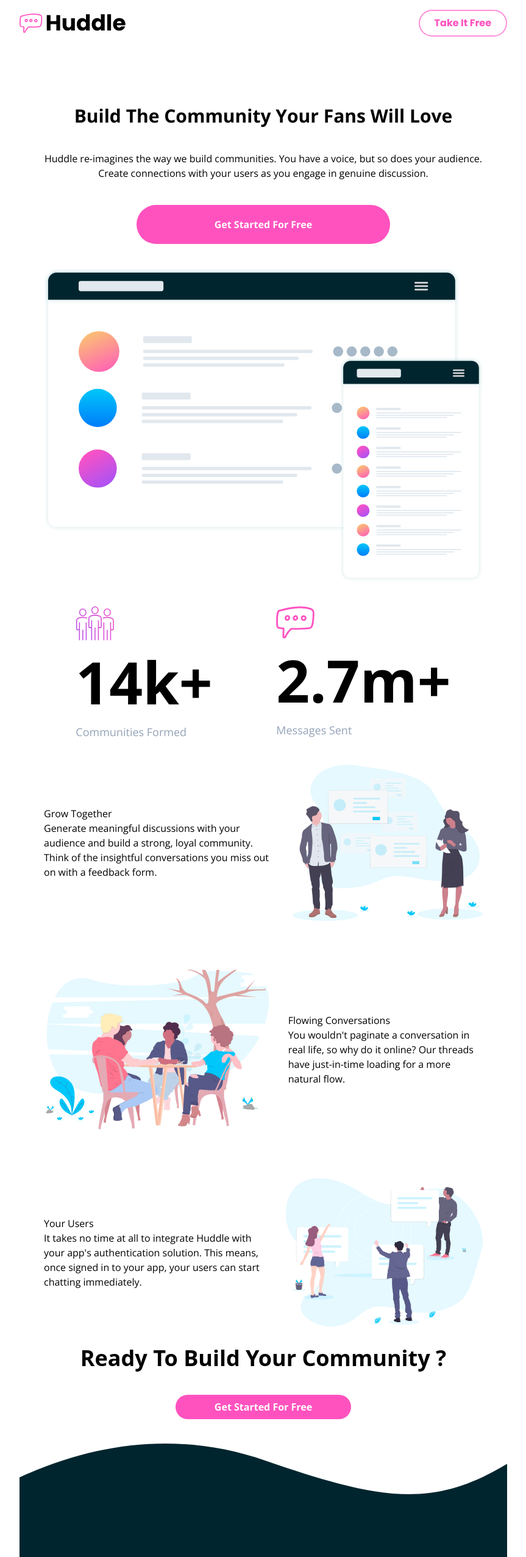
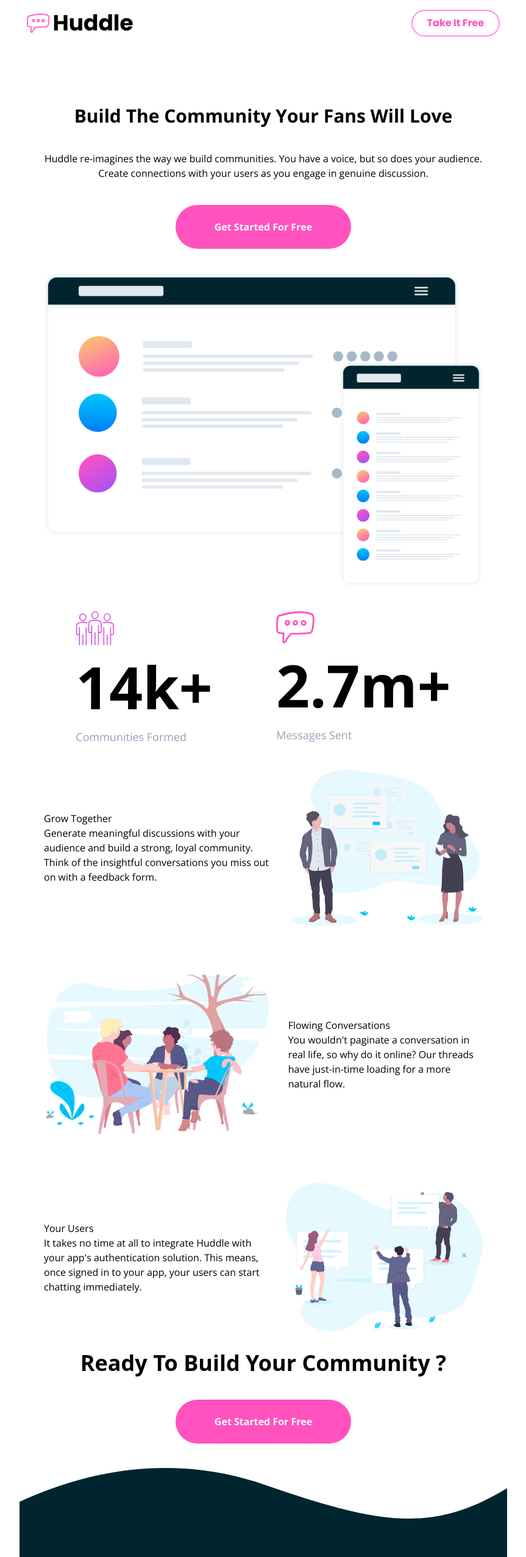
Before and after one commit to benjck868/huddle-landing-page-curve-footer-section-typescript, a React (Vite) app: page / in a window 1280 px wide. Shown: the top 2553 px of the page at 61% size, without its empty margins (208-1071 px from the left). Built offline with nearby package versions, Linux system fonts and the light colour scheme.

Commit message:
adding open graph protocol for social media

```diff
--- a/index.html
+++ b/index.html
@@ -4,9 +4,17 @@
     <meta charset="UTF-8" />
     <link rel="icon" type="image/svg+xml" href="/images/favicon-32x32.png" />
     <meta name="viewport" content="width=device-width, initial-scale=1.0" />
+
+    <meta property="og:title" content="Huddle Landing Page With Curve Footer">
+    <meta property="og:type" content="website" />
+    <meta property="og:description" content="This project use vite react typescript and tailwindcss for design.">
+    <meta property="og:image" content="https://huddle-landing-page-curve-section.netlify.app/images/screen-mockups.svg">
+    <meta property="og:url" content="https://huddle-landing-page-curve-section.netlify.app">
+
+
     <title>front end challenge huddle landing page</title>
   </head>
-  <body class="px-3 md:px-20 lg:px-60">
+  <body class="px-0 lg:px-60">
     <div id="root"></div>
     <script type="module" src="./src/main.tsx"></script>
   </body>
--- a/src/App.tsx
+++ b/src/App.tsx
@@ -50,7 +50,7 @@ function App() {
       <div className="flex flex-col w-full gap-10">
         <p className="text-center text-4xl font-bold mt-8">Ready To Build Your Community ?</p>
         <div className="flex justify-center mb-10">
-          <Button isOutlined={false} className="font-semibold w-72 py-2">Get Started For Free</Button>
+          <Button isOutlined={false} className="font-semibold w-72 py-6">Get Started For Free</Button>
         </div>
       </div>
       <div>
--- a/src/components/Header.tsx
+++ b/src/components/Header.tsx
@@ -2,7 +2,7 @@ import Button from "./Button"
 export default function Header() {
   return (
     <header>
-       <nav className="flex flex-row justify-between py-4 font-HLPCS-poppins items-center">
+       <nav className="flex flex-row justify-between py-4 px-3 font-HLPCS-poppins items-center">
             <a className="flex flex-row gap-1 font-bold text-3xl items-center" href="#">
                 <img className="h-8" src="/images/icon-messages.svg" alt="huddle page logo" />
                 <h1 className="text-4xl">
--- a/src/components/Hero.tsx
+++ b/src/components/Hero.tsx
@@ -10,7 +10,7 @@ export default function Hero() {
           voice, but so does your audience. Create connections with your
           users as you engage in genuine discussion.
       </p>
-      <Button isOutlined={false} className="font-extrabold md:px-32 md:py-5 px-20 py-4">Get Started For Free</Button>
+      <Button isOutlined={false} className="font-extrabold w-72 py-6">Get Started For Free</Button>
     </>
   )
 }
```
